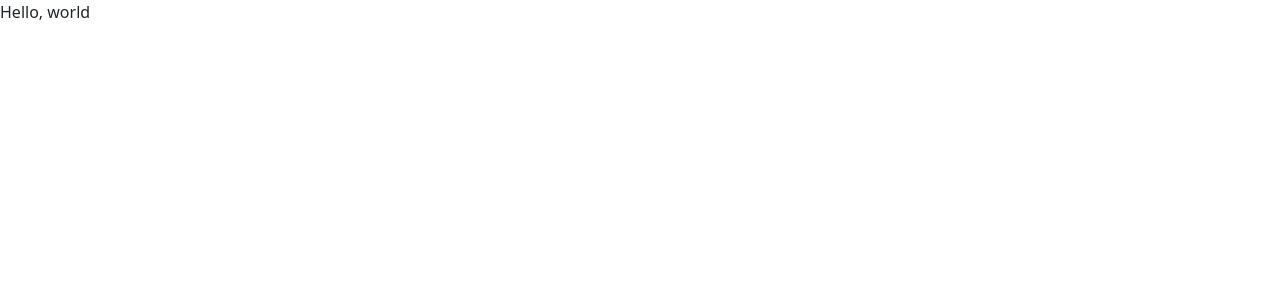
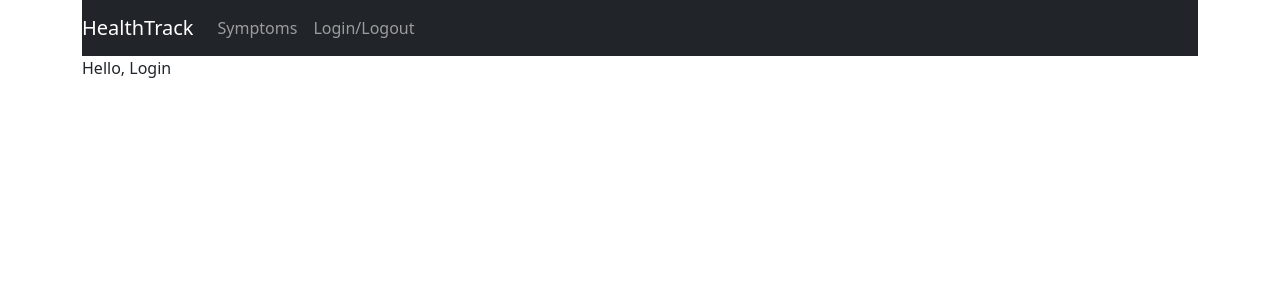
Before and after one commit to dpadron08/healthtrack, a React (Create React App) app in the folder frontend/: page /login in a window 1280 px wide. Shown: the top 300 px of the page. Built offline with nearby package versions, Linux system fonts and the light colour scheme.

Commit message:
Add stub pages for symptom and login pages

```diff
--- a/frontend/src/App.js
+++ b/frontend/src/App.js
@@ -1,14 +1,38 @@
 //import logo from './logo.svg';
 //import './App.css';
-
 import React from "react";
 import "bootstrap/dist/css/bootstrap.min.css";
-
+import { Route, Routes } from "react-router";
+import { Link } from "react-router-dom";
+import SymptomsList from "./pages/symptoms-list";
+import Login from "./pages/login";
 
 function App() {
   return (
     <div className="App">
-      Hello, world
+      <div className="container">
+      <nav className="navbar navbar-expand navbar-dark bg-dark">
+        <a href="/symptoms" className="navbar-brand">
+          HealthTrack
+        </a>
+        <div className="navbar-nav mr-auto">
+          <li className="nav-item">
+            <Link to="/symptoms" className="nav-link">
+              Symptoms
+            </Link>
+          </li>
+          <li className="nav-item" >
+            <Link to="/login" className="nav-link">
+              Login/Logout
+            </Link>
+          </li>
+        </div>
+      </nav>
+        <Routes>
+          <Route path="/symptoms" element={<SymptomsList />}/>
+          <Route path="/login" element={<Login/>}/>
+        </Routes>
+      </div>
     </div>
   );
 }
--- /dev/null
+++ b/frontend/src/pages/login.js
@@ -0,0 +1,9 @@
+import React from "react";
+
+function Login() {
+  return (
+    <div>Hello, Login</div>
+  );
+}
+
+export default Login;
--- /dev/null
+++ b/frontend/src/pages/symptoms-list.js
@@ -0,0 +1,9 @@
+import React from "react";
+
+function SymptomsList() {
+  return (
+    <div>Hello, Symptoms List</div>
+  );
+}
+
+export default SymptomsList;
```
Also changed, not shown: frontend/src/pages/register.js (added, +9 -0 lines).
